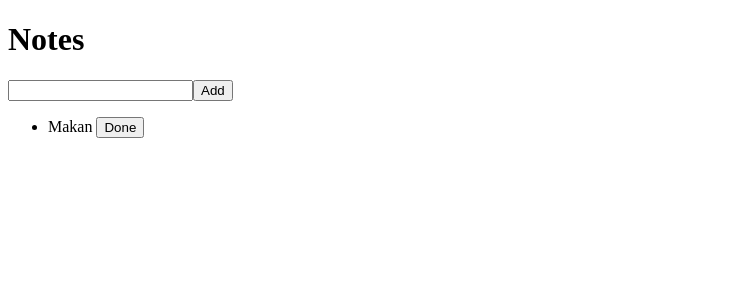
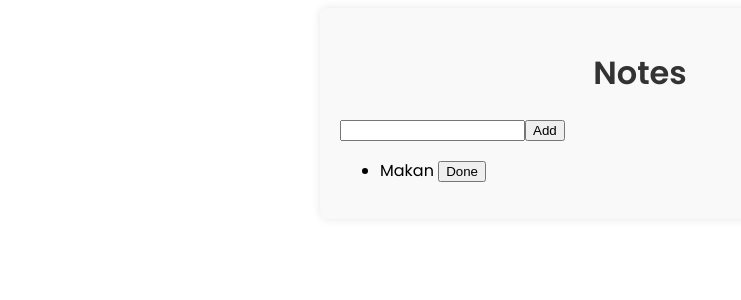
Before and after one commit to luthfizone/note-app, a React (Vite) app: page / in a window 1280 px wide. Shown: the top 300 px of the page, without its empty margins (0-741 px from the left). Built offline with nearby package versions, Linux system fonts and the light colour scheme.

Commit message:
feat: add style for header and for container app

```diff
--- a/src/App.jsx
+++ b/src/App.jsx
@@ -9,7 +9,7 @@
 }
 
 function Header() {
-  return <h1>Notes</h1>;
+  return <h1 className="header">Notes</h1>;
 }
 
 function InputNotes() {
--- a/src/index.css
+++ b/src/index.css
@@ -0,0 +1,21 @@
+@import url("https://fonts.googleapis.com/css2?family=Poppins:ital,wght@0,100;0,200;0,300;0,400;0,500;0,600;0,700;0,800;0,900;1,100;1,200;1,300;1,400;1,500;1,600;1,700;1,800;1,900&display=swap");
+
+html {
+  font-family: "Poppins", serif;
+}
+
+.app {
+  max-width: 600px;
+  margin: 0 auto;
+  padding: 20px;
+  background-color: #f9f9f9;
+  border-radius: 8px;
+  box-shadow: 0 0 10px rgba(0, 0, 0, 0.1);
+}
+
+.header {
+  text-align: center;
+  margin-bottom: 20px;
+  font-weight: 600;
+  color: #333;
+}
```
